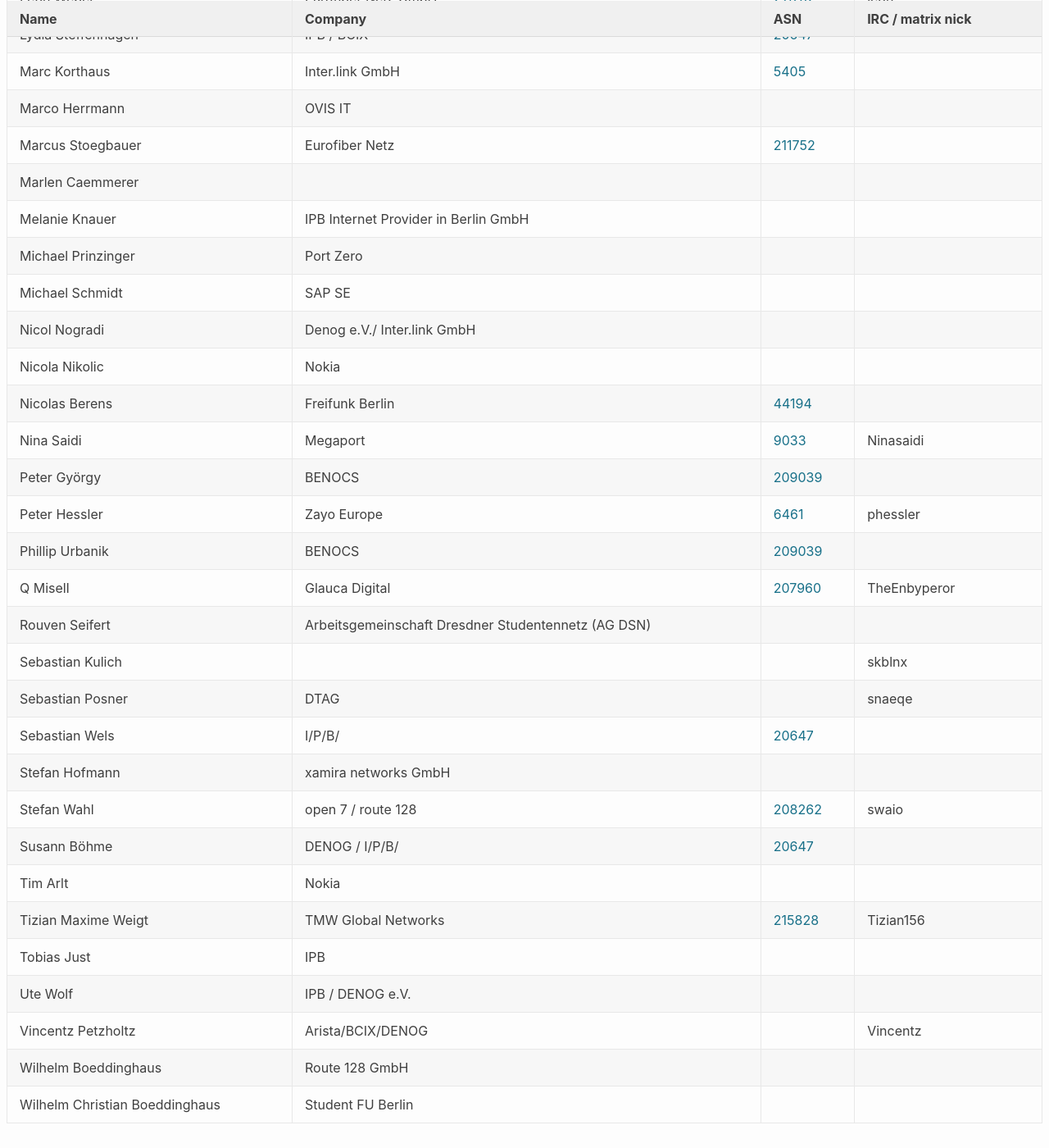
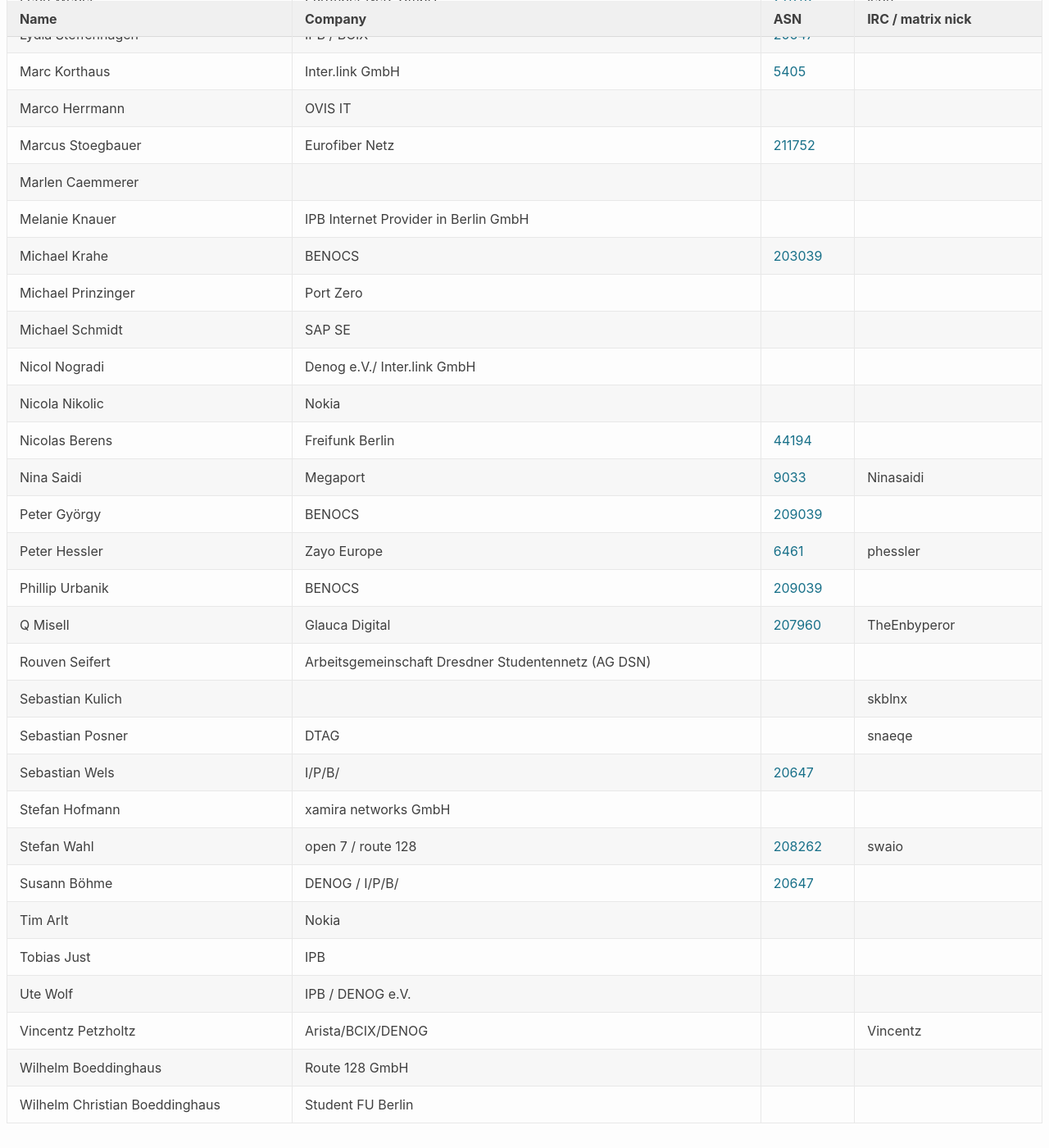
Before and after one commit to denog/pretix-attendeelist, a Jekyll site: the page built from denogmeetup25-03/index.markdown, in a window 1280 px wide and 1400 px high, scrolled down 1519 px. Shown: the whole window at 82% size. Built offline with Jekyll 4.4.1, drawn with Linux system fonts in a browser that asks for light colours.

Commit message:
Latest data: Tue Apr  1 07:30:33 UTC 2025

```diff
--- a/_data/attendees_denogmeetup25-03.json
+++ b/_data/attendees_denogmeetup25-03.json
@@ -234,6 +234,12 @@
     "asn": null
   },
   {
+    "name": "Michael Krahe",
+    "company": "BENOCS",
+    "irc": null,
+    "asn": "203039"
+  },
+  {
     "name": "Michael Prinzinger",
     "company": "Port Zero",
     "irc": null,
@@ -342,12 +348,6 @@
     "asn": null
   },
   {
-    "name": "Tizian Maxime Weigt",
-    "company": "TMW Global Networks",
-    "irc": "Tizian156",
-    "asn": "215828"
-  },
-  {
     "name": "Tobias Just",
     "company": "IPB",
     "irc": null,
```
